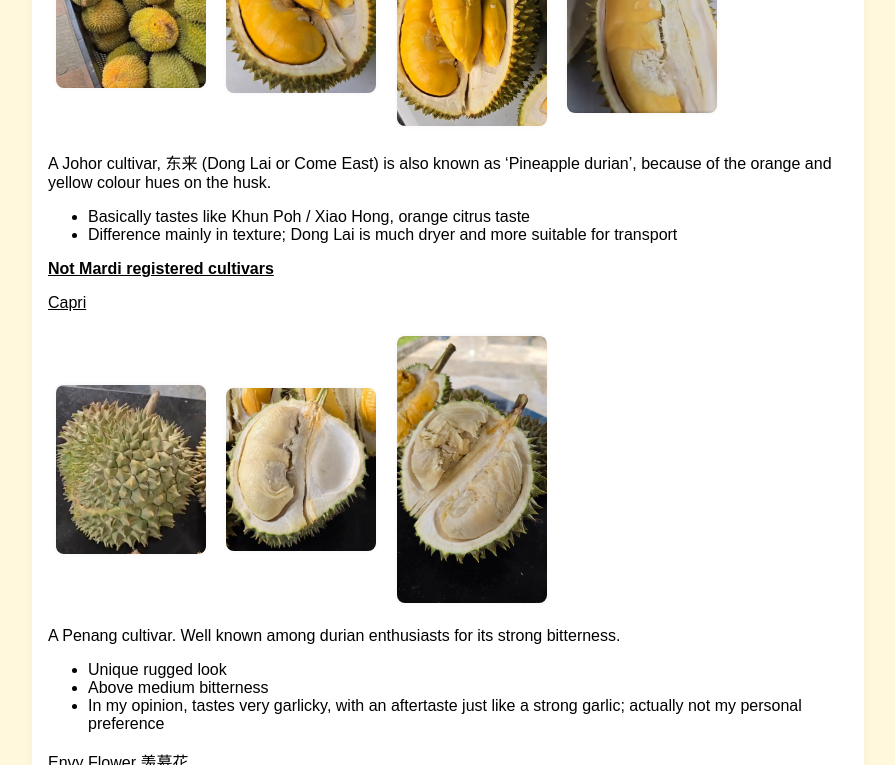
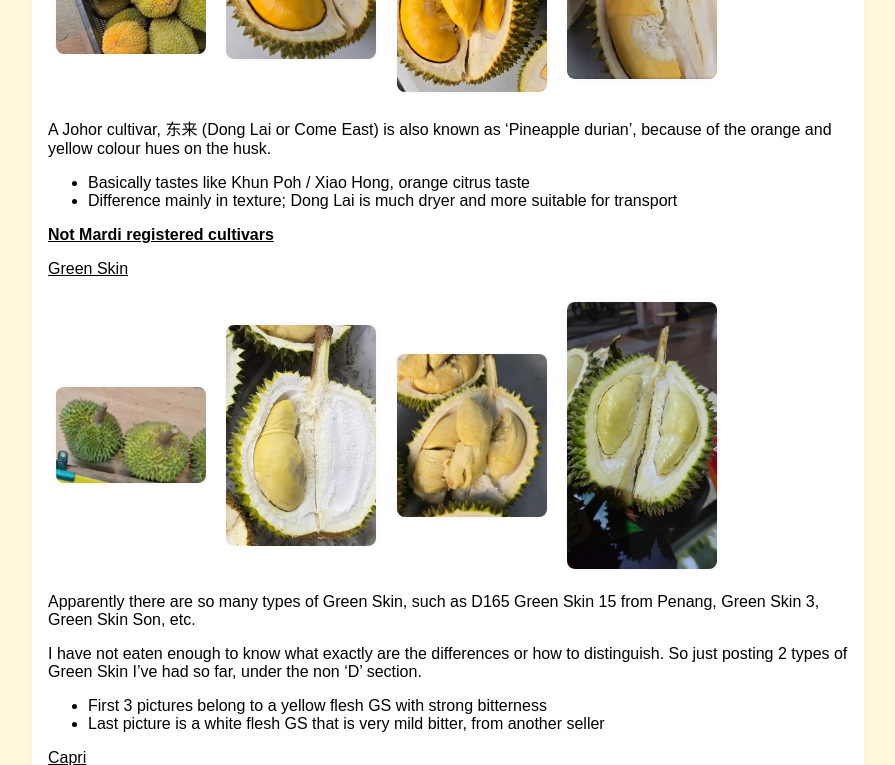
Before and after one commit to yensan57/flabbybeagle, a Jekyll site: the page built from _posts/2025-12-13-ongoing-malaysian-cultivars-all.md, in a window 1280 px wide and 900 px high, scrolled down 6057 px, cut to the strip 0-765 px from the top of the window. Shown: the whole strip, without its empty margins (192-1087 px from the left). Built offline with Jekyll 4.4.1, drawn with Linux system fonts in a browser that asks for light colours.

Commit message:
Update 2025-12-13-ongoing-malaysian-cultivars-all.md

```diff
--- a/_posts/2025-12-13-ongoing-malaysian-cultivars-all.md
+++ b/_posts/2025-12-13-ongoing-malaysian-cultivars-all.md
@@ -209,11 +207,25 @@ A Johor cultivar, 东来 (Dong Lai or Come East) is also known as 'Pineapple dur
 
 <u><strong>Not Mardi registered cultivars</strong></u>
 
+<u>Green Skin</u>
+
+<img src="/assets/images/ongoingmycultivars/gstdt1.jpg" class="small-img" alt="green skin durian">
+<img src="/assets/images/ongoingmycultivars/gstdt2.jpg" class="small-img" alt="green skin durian">
+<img src="/assets/images/ongoingmycultivars/gstdt3.jpg" class="small-img" alt="green skin durian">
+<img src="/assets/images/ongoingmycultivars/gsmarcus1.jpg" class="small-img" alt="green skin durian">
+
+Apparently there are so many types of Green Skin, such as D165 Green Skin 15 from Penang, Green Skin 3, Green Skin Son, etc.
+
+I have not eaten enough to know what exactly are the differences or how to distinguish. So just posting 2 types of Green Skin I've had so far, under the non 'D' section.
+- First 3 pictures belong to a yellow flesh GS with strong bitterness
+- Last picture is a white flesh GS that is very mild bitter, from another seller
+
 <u>Capri</u>
 
 <img src="/assets/images/ongoingmycultivars/capri1.jpg" class="small-img" alt="capri durian">
 <img src="/assets/images/ongoingmycultivars/capri2.jpg" class="small-img" alt="capri durian">
 <img src="/assets/images/ongoingmycultivars/capri3.jpg" class="small-img" alt="capri durian">
+<img src="/assets/images/ongoingmycultivars/capri4.jpg" class="small-img" alt="capri durian">
 
 A Penang cultivar. Well known among durian enthusiasts for its strong bitterness.
 - Unique rugged look
```
Also changed, not shown: other parts of _posts/2025-12-13-ongoing-malaysian-cultivars-all.md (+0 -2 lines).
